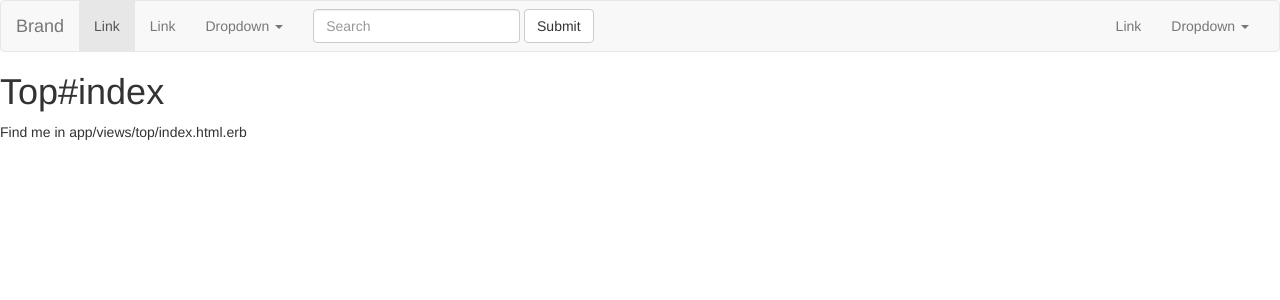
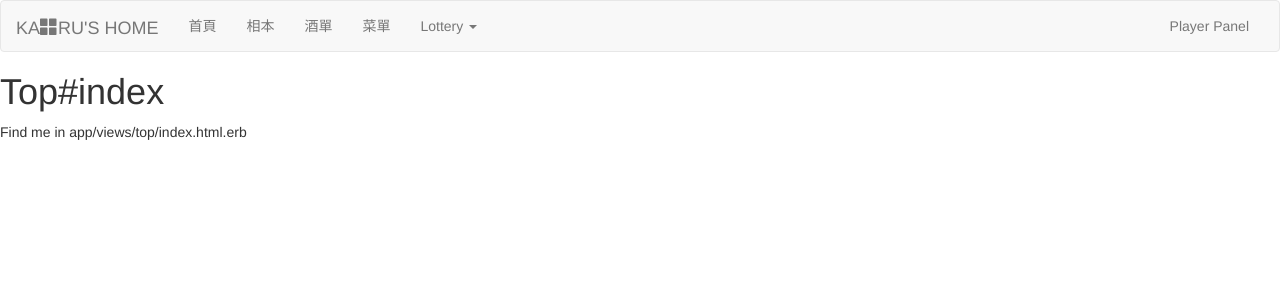
Before and after one commit to ireullin/kaoru_home, a Rails app: page / in a window 1280 px wide. Shown: the top 300 px of the page. Run offline with Rails 7, Linux system fonts and the light colour scheme; style sheets or scripts are compiled from the project's sources; some libraries are stand-ins or nearby versions.

Commit message:
adjusted navgation bar

```diff
--- a/app/views/layouts/application.html.erb
+++ b/app/views/layouts/application.html.erb
@@ -18,16 +18,18 @@
         <span class="icon-bar"></span>
         <span class="icon-bar"></span>
       </button>
-      <a class="navbar-brand" href="#">Brand</a>
+      <a class="navbar-brand" href="#">KA<span class="glyphicon glyphicon-th-large"></span>RU'S HOME</a>
     </div>
 
     <!-- Collect the nav links, forms, and other content for toggling -->
     <div class="collapse navbar-collapse" id="bs-example-navbar-collapse-1">
       <ul class="nav navbar-nav">
-        <li class="active"><a href="#">Link</a></li>
-        <li><a href="#">Link</a></li>
+        <li><a href="#">首頁</a></li>
+        <li><a href="#">相本</a></li>
+        <li><a href="#">酒單</a></li>
+        <li><a href="#">菜單</a></li>
         <li class="dropdown">
-          <a href="#" class="dropdown-toggle" data-toggle="dropdown">Dropdown <span class="caret"></span></a>
+          <a href="#" class="dropdown-toggle" data-toggle="dropdown">Lottery <span class="caret"></span></a>
           <ul class="dropdown-menu" role="menu">
             <li><a href="#">Action</a></li>
             <li><a href="#">Another action</a></li>
@@ -39,25 +41,10 @@
           </ul>
         </li>
       </ul>
-      <form class="navbar-form navbar-left" role="search">
-        <div class="form-group">
-          <input type="text" class="form-control" placeholder="Search">
-        </div>
-        <button type="submit" class="btn btn-default">Submit</button>
-      </form>
       <ul class="nav navbar-nav navbar-right">
-        <li><a href="#">Link</a></li>
-        <li class="dropdown">
-          <a href="#" class="dropdown-toggle" data-toggle="dropdown">Dropdown <span class="caret"></span></a>
-          <ul class="dropdown-menu" role="menu">
-            <li><a href="#">Action</a></li>
-            <li><a href="#">Another action</a></li>
-            <li><a href="#">Something else here</a></li>
-            <li class="divider"></li>
-            <li><a href="#">Separated link</a></li>
-          </ul>
-        </li>
+        <li><a href="#">Player Panel</a></li>
       </ul>
+
     </div><!-- /.navbar-collapse -->
   </div><!-- /.container-fluid -->
 </nav>
@@ -67,15 +54,6 @@
 <%= yield %>
 
 </body>
-
-
 <SCRIPT LANGUAGE="JavaScript">
-
-
-
-alert( $('#bs-example-navbar-collapse-1').text() );
-
 </SCRIPT>
-
-
 </html>
```
